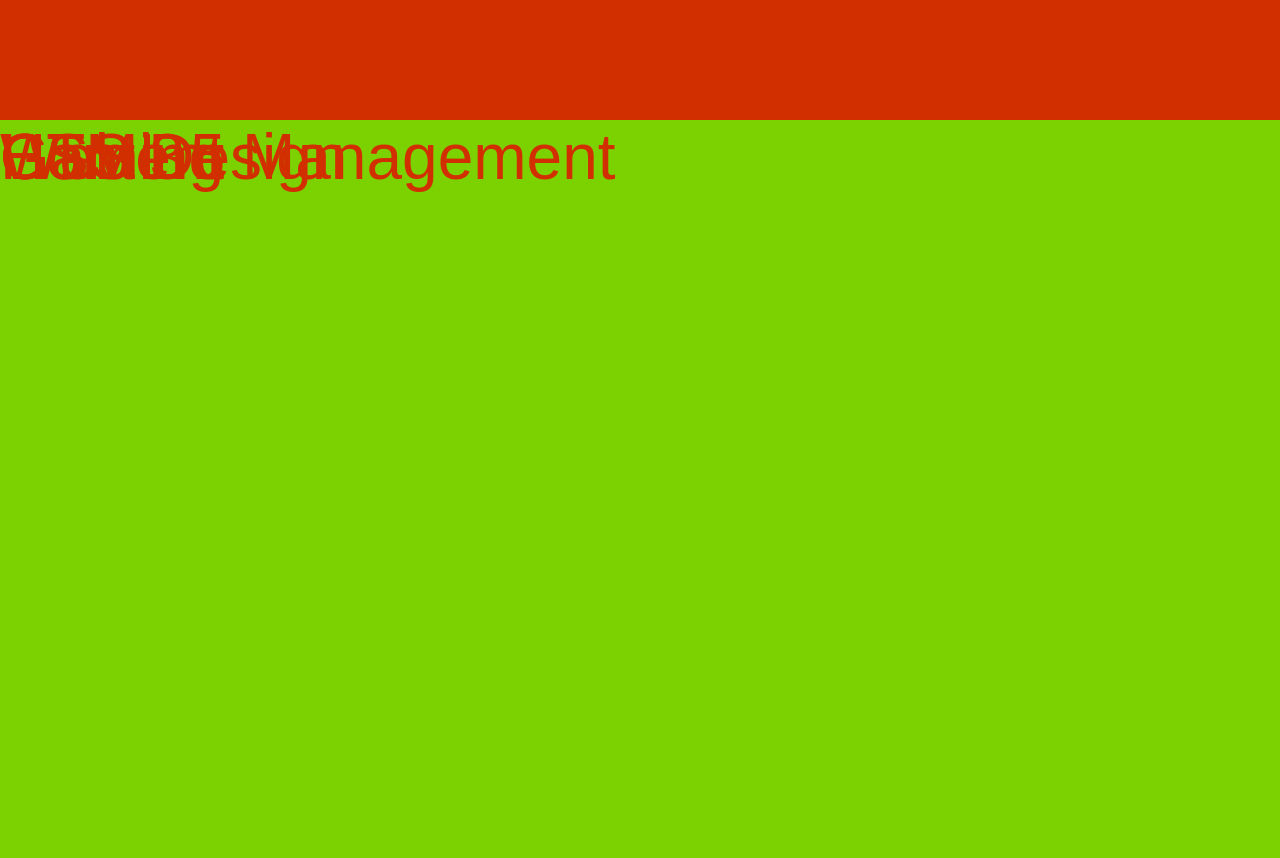
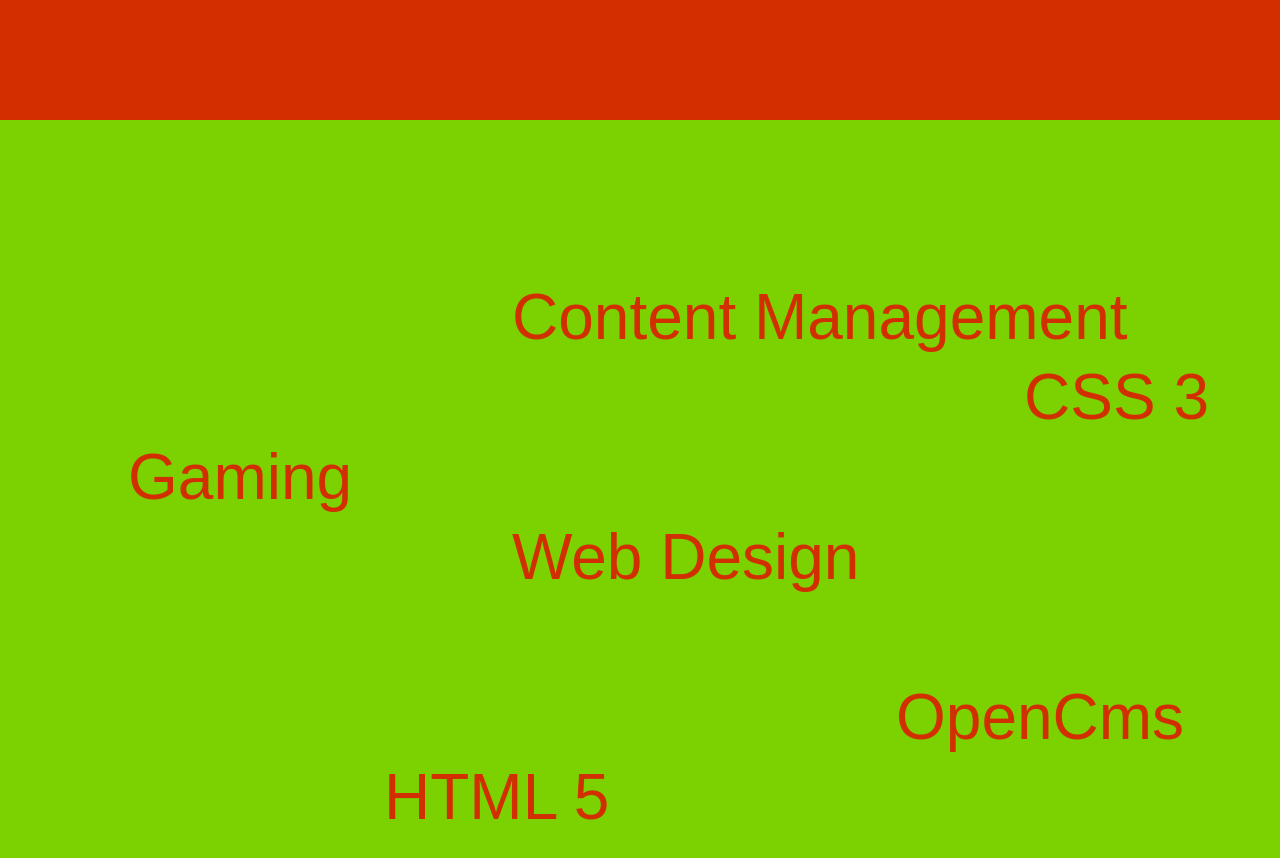
Before and after one commit to Nudlnuss/anna.krummen, a plain HTML site: page index.html in a window 1280 px wide. Shown: the part 680-1538 px from the top of the page. Drawn offline with Linux system fonts and the light colour scheme.

Commit message:
update content

```diff
--- a/index.html
+++ b/index.html
@@ -10,11 +10,12 @@
       <span class="hover-shadow">Anna Krummen</span>
     </header>
     <div class="body-wrapper">
-      <span style="" >Web Design</span>
-      <span>HTML 5</span>
-      <span>CSS 3</span>
-      <span>Content Management</span>
-      <span>Gaming</span>
+      <span style="top:50%;left:40%;">Web Design</span>
+      <span style="top:80%;left:30%;">HTML 5</span>
+      <span style="top:30%;left:80%;">CSS 3</span>
+      <span style="top:20%;left:40%;">Content Management</span>
+      <span style="top:40%;left:10%;">Gaming</span>
+      <span style="top:70%;left:70%;">OpenCms</span>
     </div>
     <div class="bottom">
 
```
